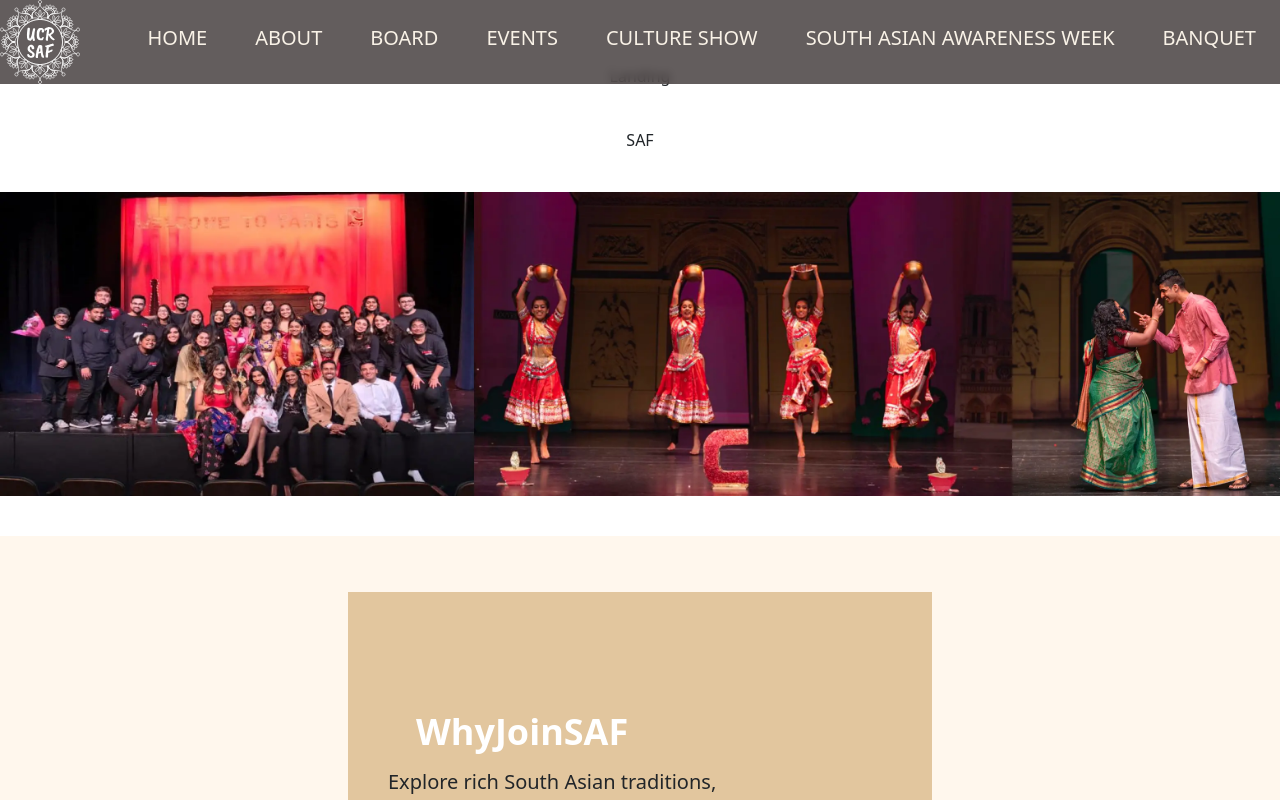
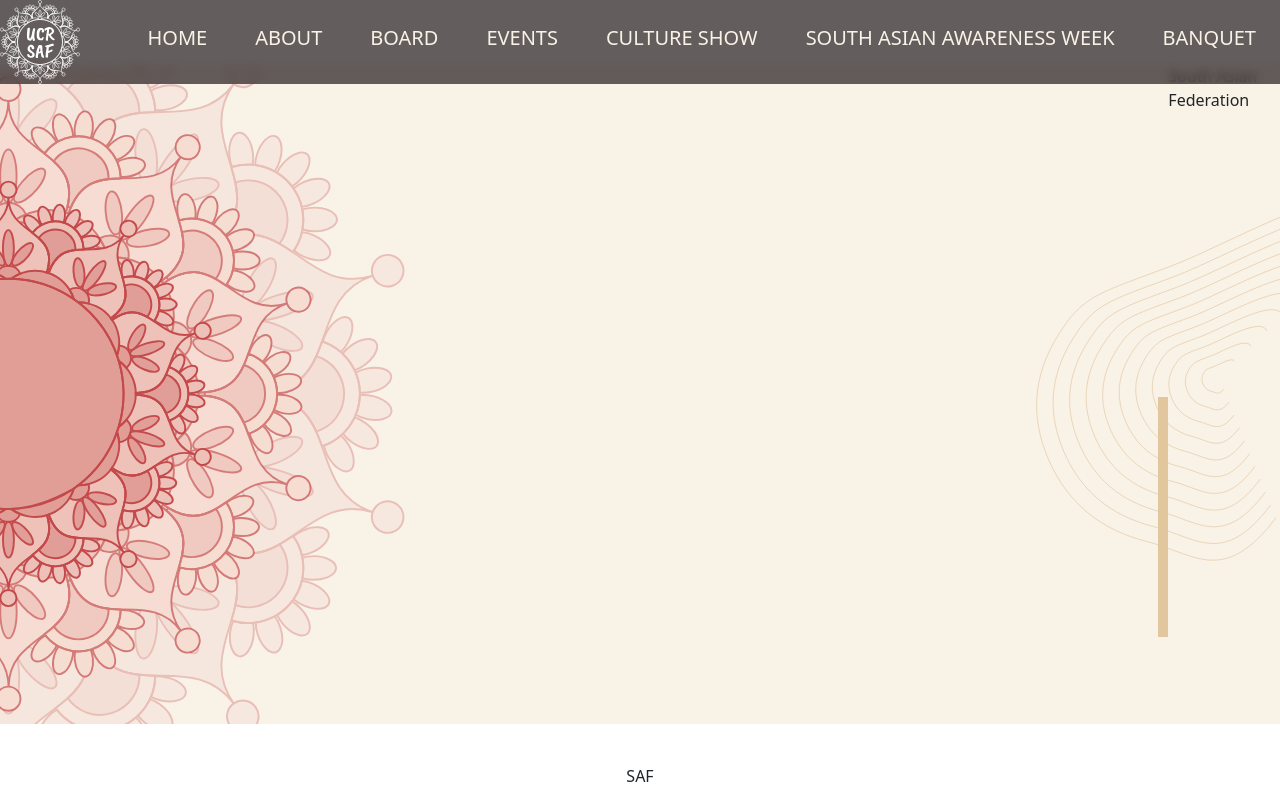
Before and after one commit to acm-ucr/saf-website, a Next.js app: page / in a window 1280 px wide. Shown: the top 800 px of the page. Built offline with nearby package versions, Linux system fonts and the light colour scheme.

Commit message:
implement Landing

```diff
--- a/src/components/home/Landing.jsx
+++ b/src/components/home/Landing.jsx
@@ -1,7 +1,24 @@
 import React from "react";
+import Flower from "../../../public/svg/landing.svg";
+import Swirl from "../../../public/svg/ripple.svg";
+import Image from "next/image";
 
 const Landing = () => {
-  return <div>Landing</div>;
+  return (
+    <div className="top-0 w-full h-auto bg-saf-beige-100 flex flex-row">
+      <div className=" relative left-[-30.3333%] ">
+        <Image src={Flower} alt="saf flower" />
+      </div>
+
+      <div className=" mt-[10%] relative right-[-19%] ">
+        <Image src={Swirl} alt="saf swirl" />
+      </div>
+
+      <div className=" mt-[26%] right-[-20%] w-4 h-60 bg-saf-beige-200"></div>
+
+      <p className="font-size:xl bg-saf">South Asian Federation</p>
+    </div>
+  );
 };
 
 export default Landing;
```
